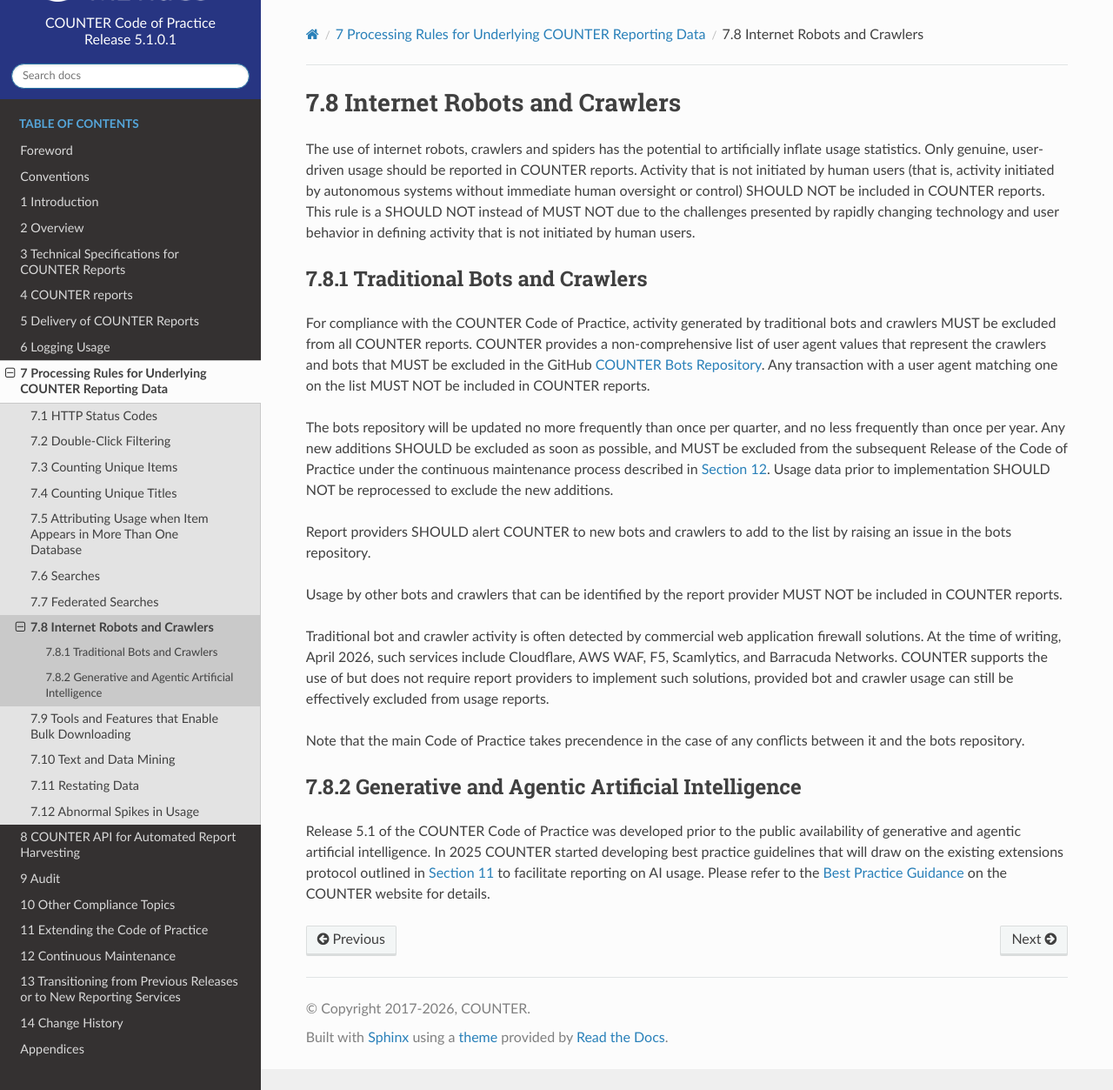
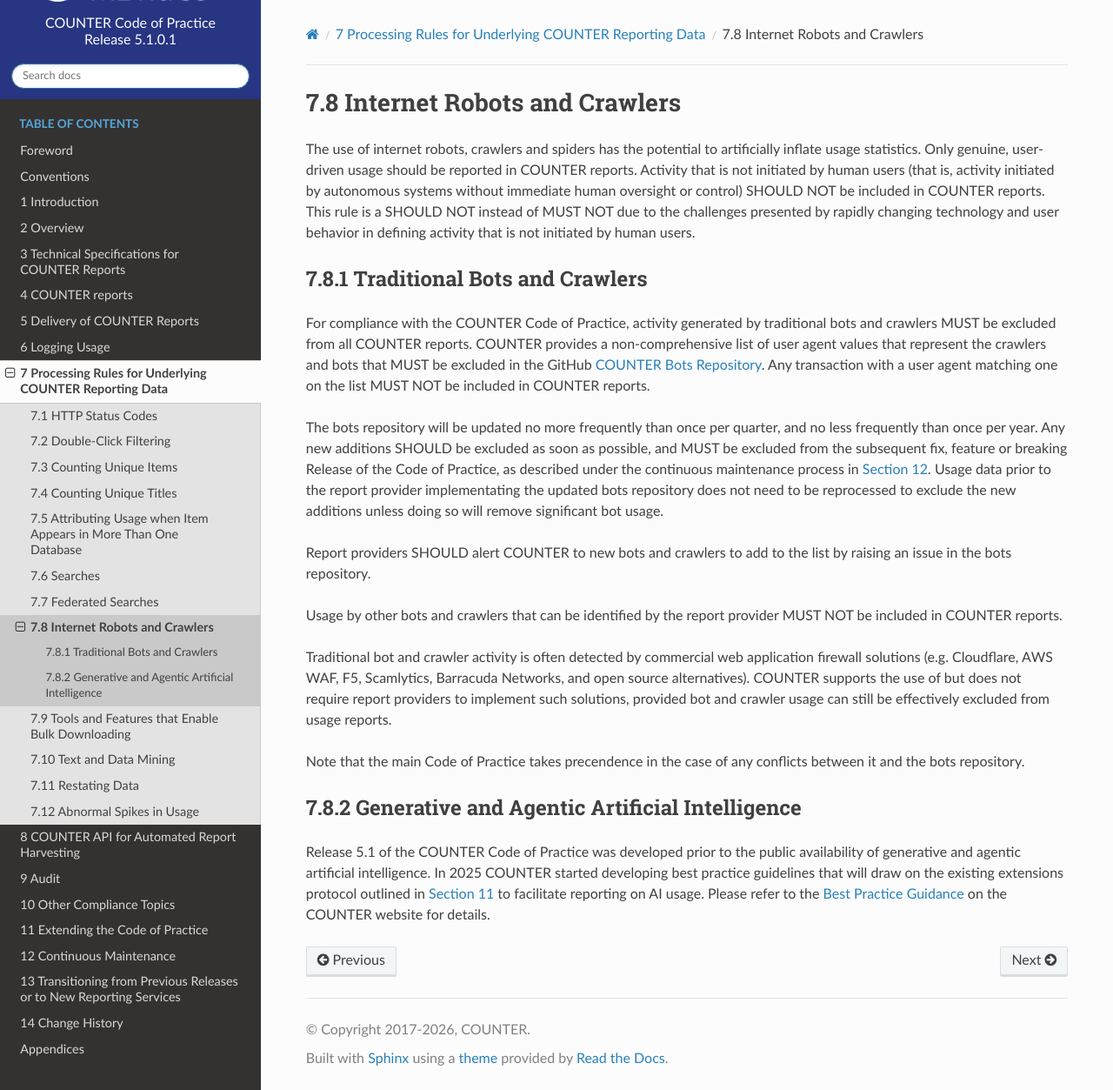
Before and after one commit to Project-Counter/cop5, a Sphinx documentation site: the page built from source/07-processing/08-internet-robots-and-crawlers.rst, in a window 1280 px wide and 1253 px high. Shown: the whole window at 87% size. Built offline with Sphinx 7.4.7 and the Read the Docs theme 3.1.0, drawn with Linux system fonts in a browser that asks for light colours.

Commit message:
Update 08-internet-robots-and-crawlers.rst
Updates to address Bernd's comments

```diff
--- a/source/07-processing/08-internet-robots-and-crawlers.rst
+++ b/source/07-processing/08-internet-robots-and-crawlers.rst
@@ -15,13 +15,13 @@ Traditional Bots and Crawlers
 
 For compliance with the COUNTER Code of Practice, activity generated by traditional bots and crawlers MUST be excluded from all COUNTER reports. COUNTER provides a non-comprehensive list of user agent values that represent the crawlers and bots that MUST be excluded in the GitHub `COUNTER Bots Repository <https://github.com/Project-Counter/counter-bots>`_. Any transaction with a user agent matching one on the list MUST NOT be included in COUNTER reports.
 
-The bots repository will be updated no more frequently than once per quarter, and no less frequently than once per year. Any new additions SHOULD be excluded as soon as possible, and MUST be excluded from the subsequent Release of the Code of Practice under the continuous maintenance process described in :numref:`maintenance`. Usage data prior to implementation SHOULD NOT be reprocessed to exclude the new additions.
+The bots repository will be updated no more frequently than once per quarter, and no less frequently than once per year. Any new additions SHOULD be excluded as soon as possible, and MUST be excluded from the subsequent fix, feature or breaking Release of the Code of Practice, as described under the continuous maintenance process in :numref:`maintenance`. Usage data prior to the report provider implementating the updated bots repository does not need to be reprocessed to exclude the new additions unless doing so will remove significant bot usage.
 
 Report providers SHOULD alert COUNTER to new bots and crawlers to add to the list by raising an issue in the bots repository.
 
 Usage by other bots and crawlers that can be identified by the report provider MUST NOT be included in COUNTER reports.
 
-Traditional bot and crawler activity is often detected by commercial web application firewall solutions. At the time of writing, April 2026, such services include Cloudflare, AWS WAF, F5, Scamlytics, and Barracuda Networks. COUNTER supports the use of but does not require report providers to implement such solutions, provided bot and crawler usage can still be effectively excluded from usage reports.
+Traditional bot and crawler activity is often detected by commercial web application firewall solutions (e.g. Cloudflare, AWS WAF, F5, Scamlytics, Barracuda Networks, and open source alternatives). COUNTER supports the use of but does not require report providers to implement such solutions, provided bot and crawler usage can still be effectively excluded from usage reports.
 
 Note that the main Code of Practice takes precendence in the case of any conflicts between it and the bots repository.
 
```
